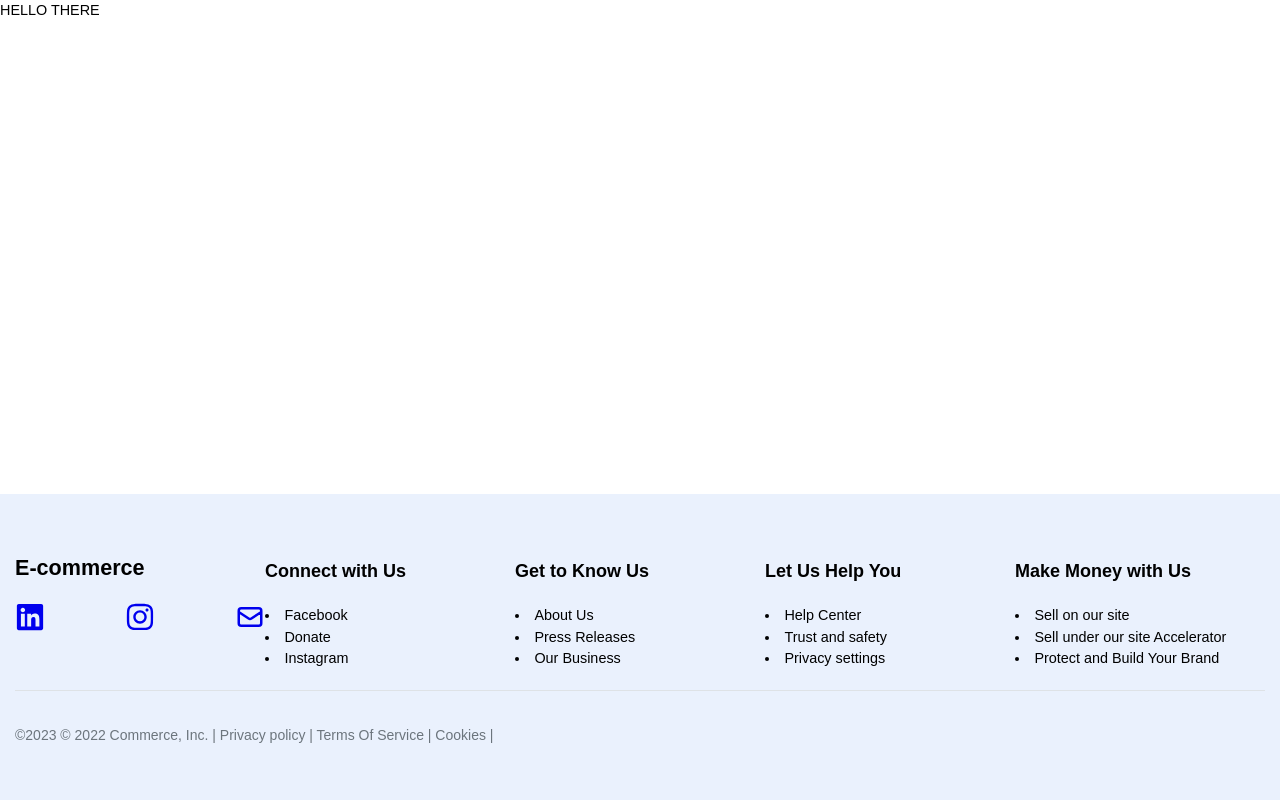
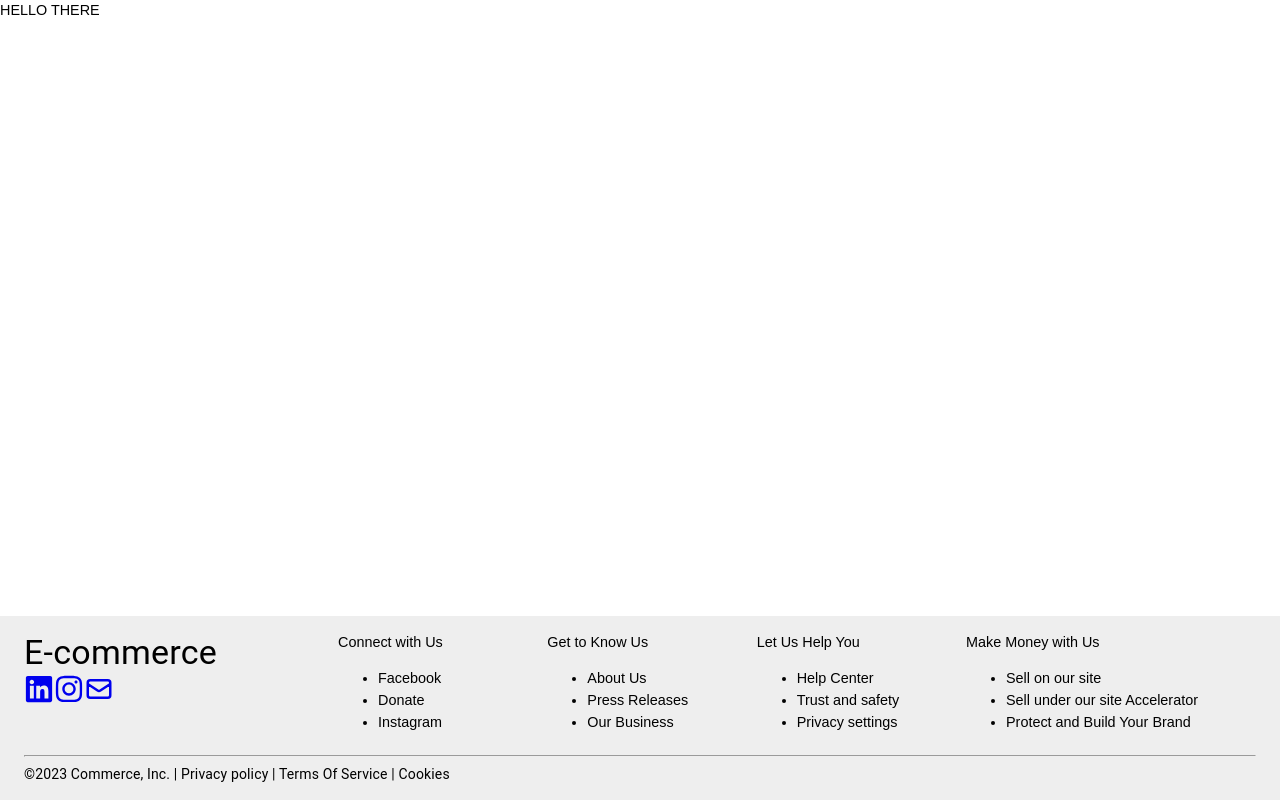
Before and after one commit to siddharth17vaishnav/ViewCommerce, a React (Vite) app: page / in a window 1280 px wide. Built offline with nearby package versions, Linux system fonts and the light colour scheme.

Commit message:
footer updated using Material ui

```diff
--- a/package.json
+++ b/package.json
@@ -11,6 +11,7 @@
     "tsc": "bash -c tsc --noEmit",
     "format": "prettier --write \"**/*.{ts,tsx,md}\"",
     "lint:staged": "eslint"
+
   },
   "dependencies": {
     "@emotion/react": "^11.11.1",
--- a/src/App.tsx
+++ b/src/App.tsx
@@ -1,13 +1,13 @@
 import { Routes, Route } from 'react-router-dom'
 import Home from './sections/Home'
-import Footer from "./components/Footer/Footer"
+import Footer from './components/Footer/Footer'
 function App() {
   return (
     <>
       <Routes>
         <Route path="/" element={<Home />} />
       </Routes>
-      <Footer />
+      <Footer/>
     </>
   )
 }
--- a/src/components/Footer/Footer.css
+++ /dev/null
@@ -1,81 +0,0 @@
-.main-footer {
-  position: fixed;
-  bottom: 0;
-  left: 0;
-  width: 100%;
-  background-color: #eaf1fd;
-  padding: 40px 0;
-}
-
-.container {
-  max-width: 1280px;
-  margin: 0 auto;
-  padding: 0 15px;
-}
-
-.row {
-  display: flex;
-  flex-wrap: wrap;
-  justify-content: space-between;
-}
-
-.col {
-  flex: 0 0 auto;
-  width: 100%;
-  max-width: 200px;
-}
-
-.col h4 {
-  margin-bottom: 20px;
-  font-size: 1.125rem;
-}
-
-.col ul {
-  list-style: none;
-  padding: 0;
-}
-
-.col ul li {
-  margin-bottom: 10px;
-  font-size: 0.875rem;
-}
-
-hr {
-  border: 0;
-  border-top: 1px solid #dee2e6;
-  margin: 20px 0;
-}
-
-.col-sm {
-  text-align: center;
-  font-size: 0.875rem;
-  color: #6c757d;
-}
-
-@media (max-width: 1280px) {
-  .col {
-    flex-basis: 20%;
-    max-width: 20%;
-  }
-}
-
-@media (max-width: 992px) {
-  .col {
-    flex-basis: 33.33%;
-    max-width: 33.33%;
-  }
-}
-
-@media (max-width: 768px) {
-  .col {
-    flex-basis: 50%;
-    max-width: 50%;
-  }
-}
-
-@media (max-width: 576px) {
-  .col {
-    flex-basis: 100%;
-    max-width: 100%;
-  }
-}
--- a/src/components/Footer/Footer.js
+++ b/src/components/Footer/Footer.js
@@ -1,91 +1,83 @@
 import React from "react";
-import "./Footer.css";
-import {  FaInstagram, FaLinkedin } from "react-icons/fa";
-import {HiOutlineMail} from "react-icons/hi";
+import { Grid, Container, Typography } from "@material-ui/core";
+import { FaInstagram, FaLinkedin } from "react-icons/fa";
+import { HiOutlineMail } from "react-icons/hi";
+import { makeStyles } from "@material-ui/core/styles";
+
+const useStyles = makeStyles((theme) => ({
+  mainFooter: {
+    backgroundColor: theme.palette.grey[200],
+    marginTop: "calc(10% + 60px)",
+    width: '100%',
+    position: 'fixed',
+    bottom: 0,
+    paddingTop: theme.spacing(2),
+    paddingBottom: theme.spacing(2),
+  },
+
+}));
 
 function Footer() {
+  const classes = useStyles();
+
   return (
-    <div className="main-footer">
-      <div className="container">
-        <div className="row">
-
-          <div className="col">
-            <h2>E-commerce</h2>
-            <h3 className="list-unstyled">
-              <div className="row">
-                            <a
-                       href="https://Linkedin.com/"
-                       className="flex justify-between items-center w-full
-                         text-white"
-                         >
-           <>
+    <div className={classes.mainFooter}>
+      <Container maxWidth="lg">
+        <Grid container spacing={3}>
+          <Grid item xs={12} sm={6} md={3}>
+            <Typography variant="h4">E-commerce</Typography>
+            <div className={classes.socialIcons}>
+              <a href="https://Linkedin.com/">
                 <FaLinkedin size={30} />
-           </>
               </a>
-                           <a
-                       href="https://github.com/"
-                       className="flex justify-between items-center w-full
-                         text-white"
-                         >
-           <>
+              <a href="https://www.instagram.com/">
                 <FaInstagram size={30} />
-           </>
-
               </a>
-                        <a
-                       href='mailto:ashu.chauhan018@gmail.com'
-                       className="flex justify-between items-center w-full
-                         text-white"
-                         >
-           <>
+              <a href="mailto:ashu.chauhan018@gmail.com">
                 <HiOutlineMail size={30} />
-           </>
               </a>
             </div>
-            </h3>
-                      </div>
-                  <div className="col">
-            <h4>Connect with Us</h4>
-            <ui className="list-unstyled">
+          </Grid>
+          <Grid item xs={12} sm={6} md={2}>
+            <Typography variant="h7">Connect with Us</Typography>
+            <ul className={classes.list}>
               <li>Facebook</li>
-              <li> Donate</li>
+              <li>Donate</li>
               <li>Instagram</li>
-            </ui>
-          </div>
-
-          <div className="col">
-            <h4>Get to Know Us</h4>
-            <ui className="list-unstyled">
+            </ul>
+          </Grid>
+          <Grid item xs={12} sm={6} md={2}>
+            <Typography variant="h7">Get to Know Us</Typography>
+            <ul className={classes.list}>
               <li>About Us</li>
               <li>Press Releases</li>
               <li>Our Business</li>
-            </ui>
-          </div>
-          <div className="col">
-            <h4>Let Us Help You</h4>
-            <ui className="list-unstyled">
+            </ul>
+          </Grid>
+          <Grid item xs={12} sm={6} md={2}>
+            <Typography variant="h7">Let Us Help You</Typography>
+            <ul className={classes.list}>
               <li>Help Center</li>
               <li>Trust and safety</li>
               <li>Privacy settings</li>
-            </ui>
-          </div>
-          <div className="col">
-            <h4>Make Money with Us</h4>
-            <ui className="list-unstyled">
+            </ul>
+          </Grid>
+          <Grid item xs={12} sm={6} md={3}>
+            <Typography variant="h7">Make Money with Us</Typography>
+            <ul className={classes.list}>
               <li>Sell on our site</li>
               <li>Sell under our site Accelerator</li>
               <li>Protect and Build Your Brand</li>
-            </ui>
+            </ul>
+          </Grid>
+        </Grid>
+        <hr />
+        <div className={classes.footerText}>
+          <Typography variant="body2">
+            &copy;{new Date().getFullYear()} Commerce, Inc. | Privacy policy | Terms Of Service | Cookies
+          </Typography>
         </div>
-        </div>
-        <hr />
-        <div className="row">
-          <p className="col-sm">
-            &copy;{new Date().getFullYear()} © 2022 Commerce, Inc. | Privacy policy |
-            Terms Of Service | Cookies |
-          </p>
-        </div>
-      </div>
+      </Container>
     </div>
   );
 }
```
Also changed, not shown: 2 other files (tests, documents, lock files or other folders). Lines whose indentation alone changed are shown as unchanged.
